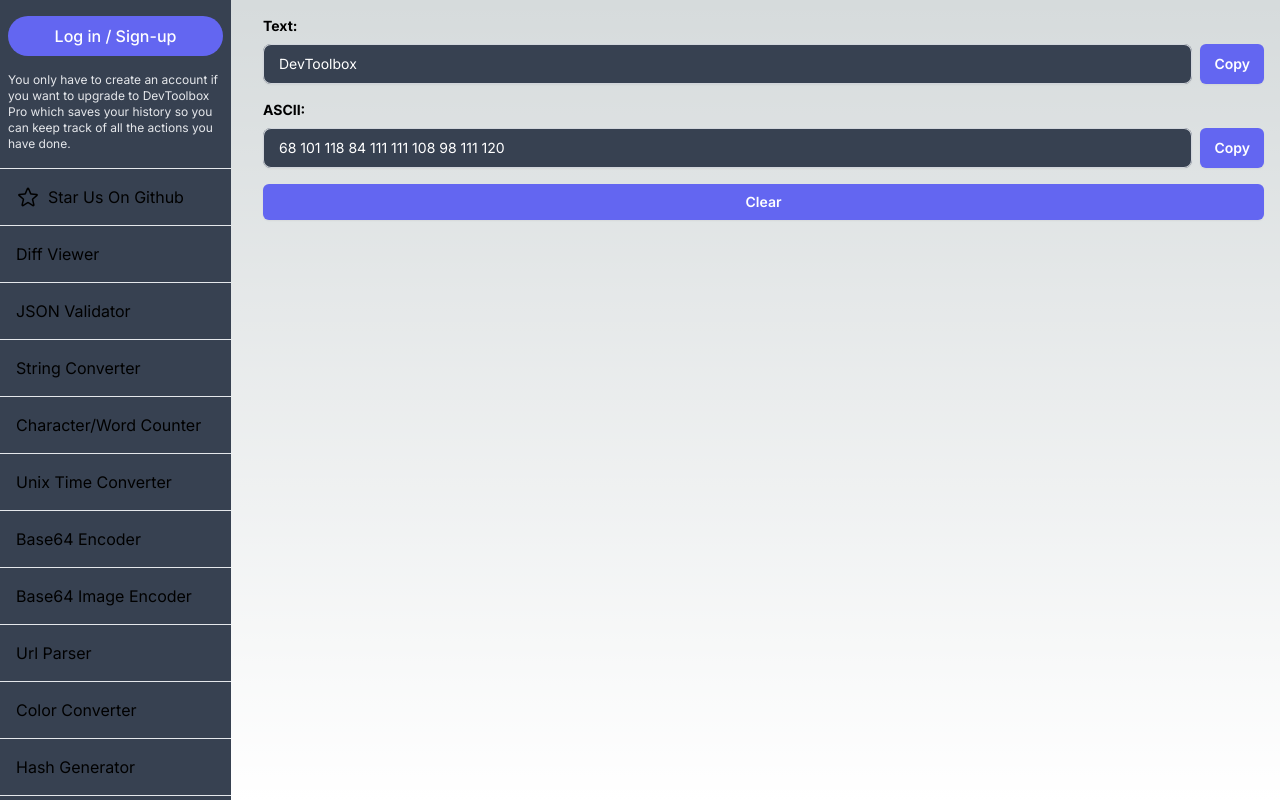
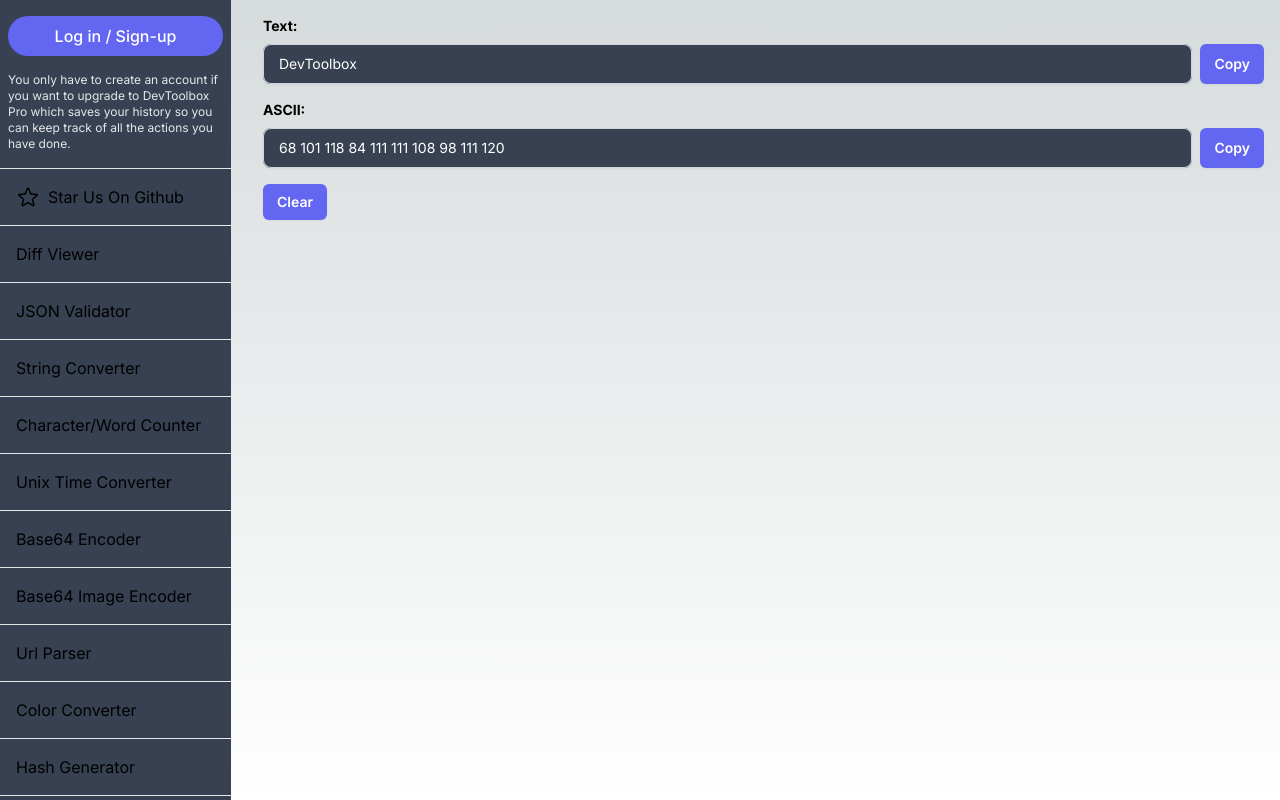
Before and after one commit to YourAverageTechBro/DevToolboxWeb, a Next.js app: page /tools/ascii-converter in a window 1280 px wide. Built offline with nearby package versions, Linux system fonts and the light colour scheme; no server answers.

Commit message:
shorten clear button

```diff
--- a/src/app/tools/ascii-converter/AsciiConverterComponent.tsx
+++ b/src/app/tools/ascii-converter/AsciiConverterComponent.tsx
@@ -135,15 +135,15 @@
           </button>
         </div>
       </div>
+      <div>
         <button
           type="button"
           className="rounded-md bg-indigo-500 px-3.5 py-2 text-sm font-semibold text-white shadow-sm hover:bg-indigo-400 focus-visible:outline focus-visible:outline-2 focus-visible:outline-offset-2 focus-visible:outline-indigo-500"
-        onClick={async () => {
-          reset();
-        }}
+          onClick={reset}
         >
           Clear
         </button>
       </div>
+    </div>
   );
 }
```
Lines whose indentation alone changed are shown as unchanged.
